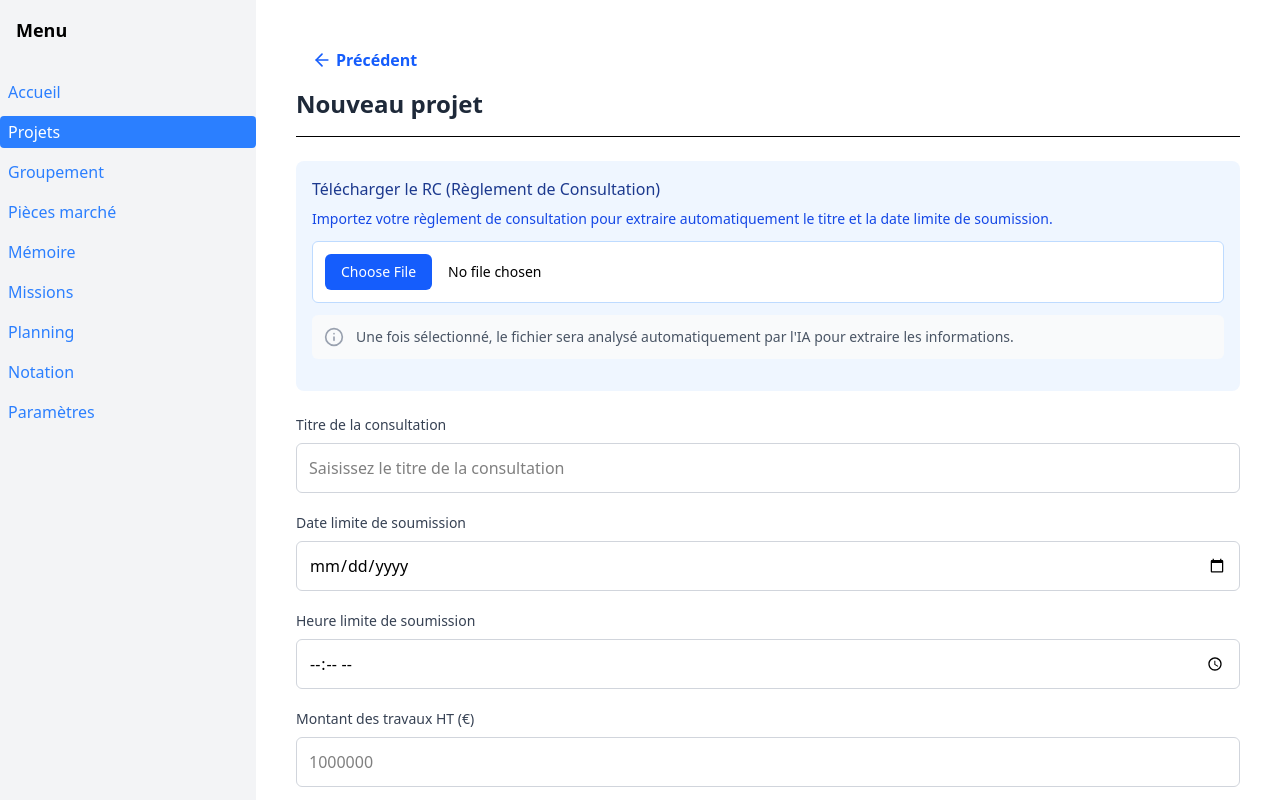
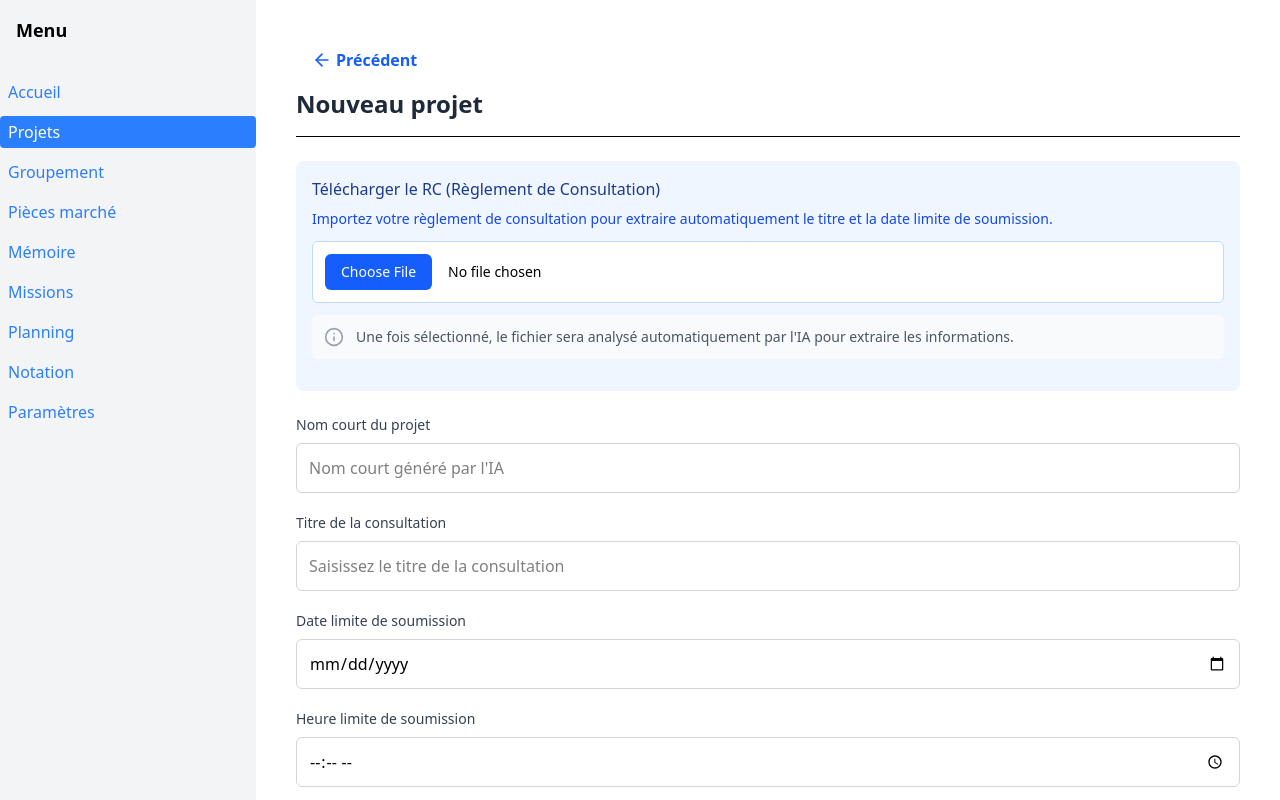
Before and after one commit to jlg-formation/memoire-technique, a React (Vite) app: page /projects in a window 1280 px wide. Both pictures are taken after a click on the button "Nouveau". Shown: the top 800 px of the page. Built offline with nearby package versions, Linux system fonts and the light colour scheme.

Commit message:
feat: add nomCourt field to project and enhance related components for better project identification

```diff
--- a/src/components/Sidebar.tsx
+++ b/src/components/Sidebar.tsx
@@ -1,15 +1,18 @@
 import { NavLink } from "react-router";
+import { useProjectStore } from "../store/useProjectStore";
 
 interface SidebarProps {
   isOpen: boolean;
   onClose: () => void;
 }
 function Sidebar({ isOpen, onClose }: SidebarProps) {
+  const { currentProject } = useProjectStore();
   return (
     <div
       className={`fixed inset-y-0 left-0 z-40 w-64 transform bg-gray-100 transition-transform md:static md:translate-x-0 ${isOpen ? "translate-x-0" : "-translate-x-full md:translate-x-0"}`}
     >
-      <div className="mb-4 flex items-center justify-between">
+      <div className="mb-4 flex flex-col gap-2">
+        <div className="flex items-center justify-between">
           <button
             type="button"
             onClick={onClose}
@@ -18,6 +21,12 @@ function Sidebar({ isOpen, onClose }: SidebarProps) {
             ✕
           </button>
           <h2 className="p-4 text-lg font-bold">Menu</h2>
+        </div>
+        {currentProject?.nomCourt && (
+          <div className="rounded bg-blue-100 px-4 py-2 text-sm font-semibold text-blue-700">
+            Projet : {currentProject.nomCourt}
+          </div>
+        )}
       </div>
       <nav className="flex flex-col">
         <NavLink
--- a/src/lib/OpenAI/extractConsultationInfo.ts
+++ b/src/lib/OpenAI/extractConsultationInfo.ts
@@ -5,6 +5,7 @@ export interface ConsultationInfo {
   submissionDeadline: string;
   submissionTime: string;
   worksAmount: number;
+  nomCourt?: string;
 }
 
 export default async function extractConsultationInfo(
@@ -19,8 +20,9 @@ export default async function extractConsultationInfo(
       {
         role: "system",
         content: `Tu es un assistant spécialisé en analyse de règlement de consultation.
-Extrais le titre de la consultation et appelle le consultationTitle,
-et la date limite de remise des offres au format (yyyy-MM-dd) que tu appelles submissionDeadline.
+Extrais le titre de la consultation et appelle le consultationTitle.
+Génère aussi un nom court (max 20 caractères, unique, explicite, sans caractères spéciaux inutiles) pour ce projet et appelle le nomCourt.
+Extrais la date limite de remise des offres au format (yyyy-MM-dd) que tu appelles submissionDeadline.
 Extrais aussi l'heure limite de remise des offres au format (HH:mm) que tu appelles submissionTime.
 Identifie et extrais le montant global des travaux HT prevu au format number que tu appelles worksAmount.
 Si tu ne trouves pas le montant global des travaux HT indique 0.
@@ -30,6 +32,7 @@ Le Schema doit etre comme l'exemple. Merci de le respecter et de ne surtout pas
 Exemple:
 {
   "consultationTitle": "Mission de maîtrise d’œuvre",
+  "nomCourt": "MOE Lycée",
   "submissionDeadline": "yyyy-MM-dd",
   "submissionTime": "HH:mm",
   "worksAmount": 10000000
--- a/src/pages/ProjectCreate.tsx
+++ b/src/pages/ProjectCreate.tsx
@@ -16,6 +16,7 @@ function ProjectCreate({ onClose }: ProjectCreateProps) {
   const { apiKey } = useOpenAIKeyStore();
 
   const [consultationTitle, setConsultationTitle] = useState("");
+  const [nomCourt, setNomCourt] = useState("");
   const [submissionDeadline, setSubmissionDeadline] = useState("");
   const [submissionTime, setSubmissionTime] = useState("");
   const [worksAmount, setWorksAmount] = useState("");
@@ -27,6 +28,7 @@ function ProjectCreate({ onClose }: ProjectCreateProps) {
     const newProject = {
       id: crypto.randomUUID(),
       consultationTitle,
+      nomCourt,
       submissionDeadline,
       submissionTime: submissionTime || undefined,
       worksAmount: +worksAmount,
@@ -67,6 +69,7 @@ function ProjectCreate({ onClose }: ProjectCreateProps) {
       // Étape 3: Préremplissage des champs
       setAnalysisStep("Préremplissage des champs...");
       setConsultationTitle(info.consultationTitle ?? "");
+      setNomCourt(info.nomCourt ?? "");
       setSubmissionDeadline(info.submissionDeadline ?? "");
       setSubmissionTime(info.submissionTime ?? "");
       setWorksAmount(info.worksAmount?.toString() ?? "");
@@ -169,6 +172,20 @@ function ProjectCreate({ onClose }: ProjectCreateProps) {
       <form onSubmit={handleSubmit} className="space-y-4 sm:space-y-5">
         <div>
           <label className="mb-2 block text-sm font-medium text-gray-700">
+            Nom court du projet
+          </label>
+          <input
+            className="w-full rounded-md border border-gray-300 p-3 text-sm focus:border-blue-500 focus:ring-1 focus:ring-blue-500 focus:outline-none disabled:cursor-not-allowed disabled:bg-gray-100 sm:text-base"
+            value={nomCourt}
+            onChange={(e) => setNomCourt(e.target.value)}
+            placeholder="Nom court généré par l'IA"
+            disabled={processing}
+            maxLength={20}
+            required
+          />
+        </div>
+        <div>
+          <label className="mb-2 block text-sm font-medium text-gray-700">
             Titre de la consultation
           </label>
           <input
--- a/src/pages/Projects.tsx
+++ b/src/pages/Projects.tsx
@@ -202,6 +202,7 @@ function Projects() {
                     Créé le{" "}
                     {new Date(project.creationDate).toLocaleDateString("fr-FR")}
                   </div>
+                  {currentProject?.id === project.id && (
                     <div className="flex items-center gap-1">
                       <ButtonLink
                         onClick={(e) => {
@@ -225,6 +226,7 @@ function Projects() {
                         <Trash2 className="h-4 w-4" />
                       </ButtonLink>
                     </div>
+                  )}
                 </div>
               </div>
             ))}
--- a/src/types/project.ts
+++ b/src/types/project.ts
@@ -44,6 +44,8 @@ export interface Project {
   id: string;
   /** Titre de la consultation extrait du RC */
   consultationTitle: string;
+  /** Nom court du projet généré par l'IA */
+  nomCourt?: string;
   /** Date limite de remise des offres au format ISO */
   submissionDeadline: string;
   /** Heure limite de remise des offres au format HH:mm */
```
Lines whose indentation alone changed are shown as unchanged.
